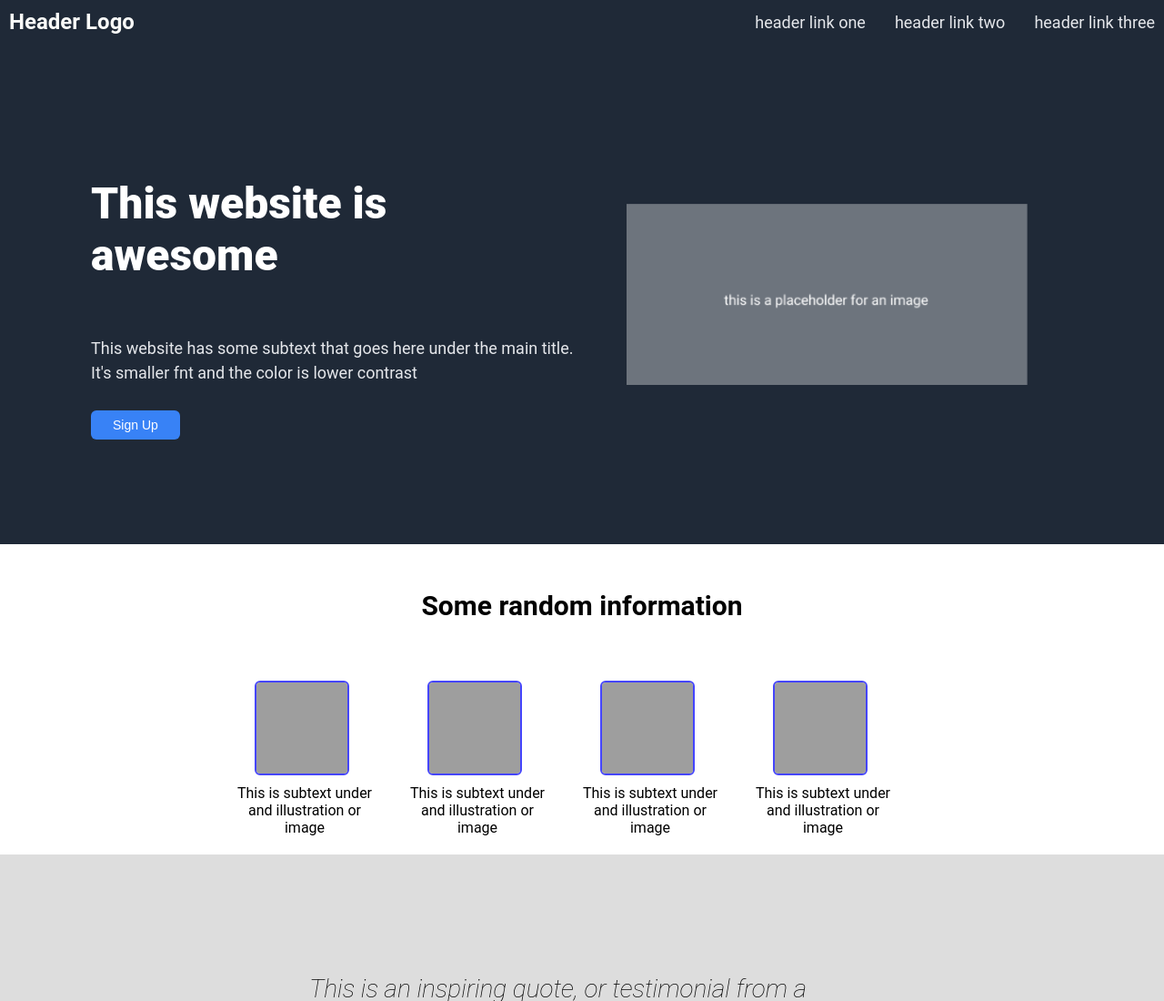
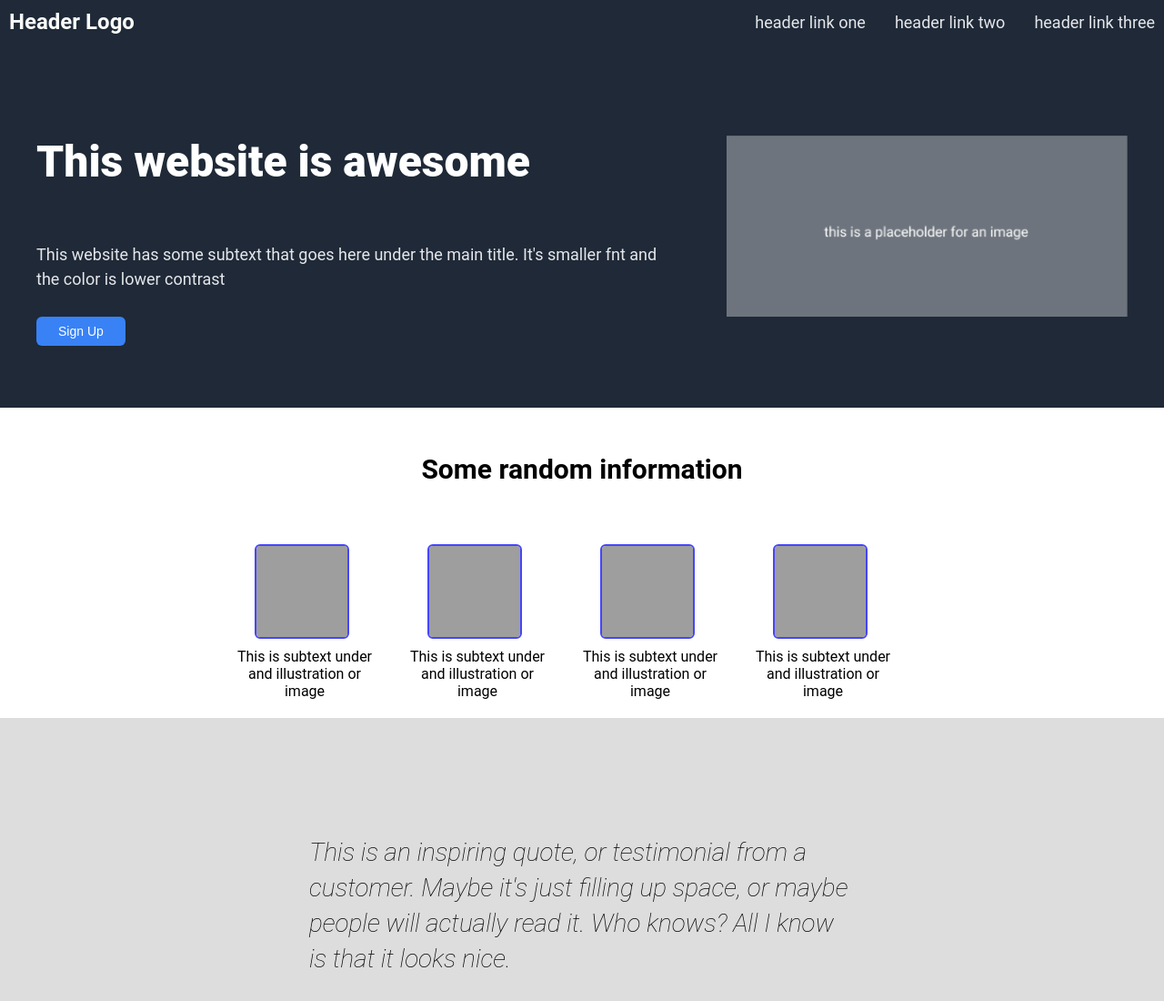
Before and after one commit to kstanley11/Odin-Web-Design, a plain HTML site: page index.html in a window 1280 px wide. Shown: the top 1100 px of the page at 91% size. Drawn offline with Linux system fonts and the light colour scheme; grey boxes are pictures that could not be loaded.

Commit message:
remove padding in hero

```diff
--- a/styles.css
+++ b/styles.css
@@ -36,7 +36,7 @@ body {
     display: flex;
     justify-content: space-around;
     align-items: center;
-    padding: 75px 150px 75px 100px;
+    /* padding: 75px 150px 75px 100px; */
     gap: 50px;
     height: 400px;
     max-width:1200px;
```
